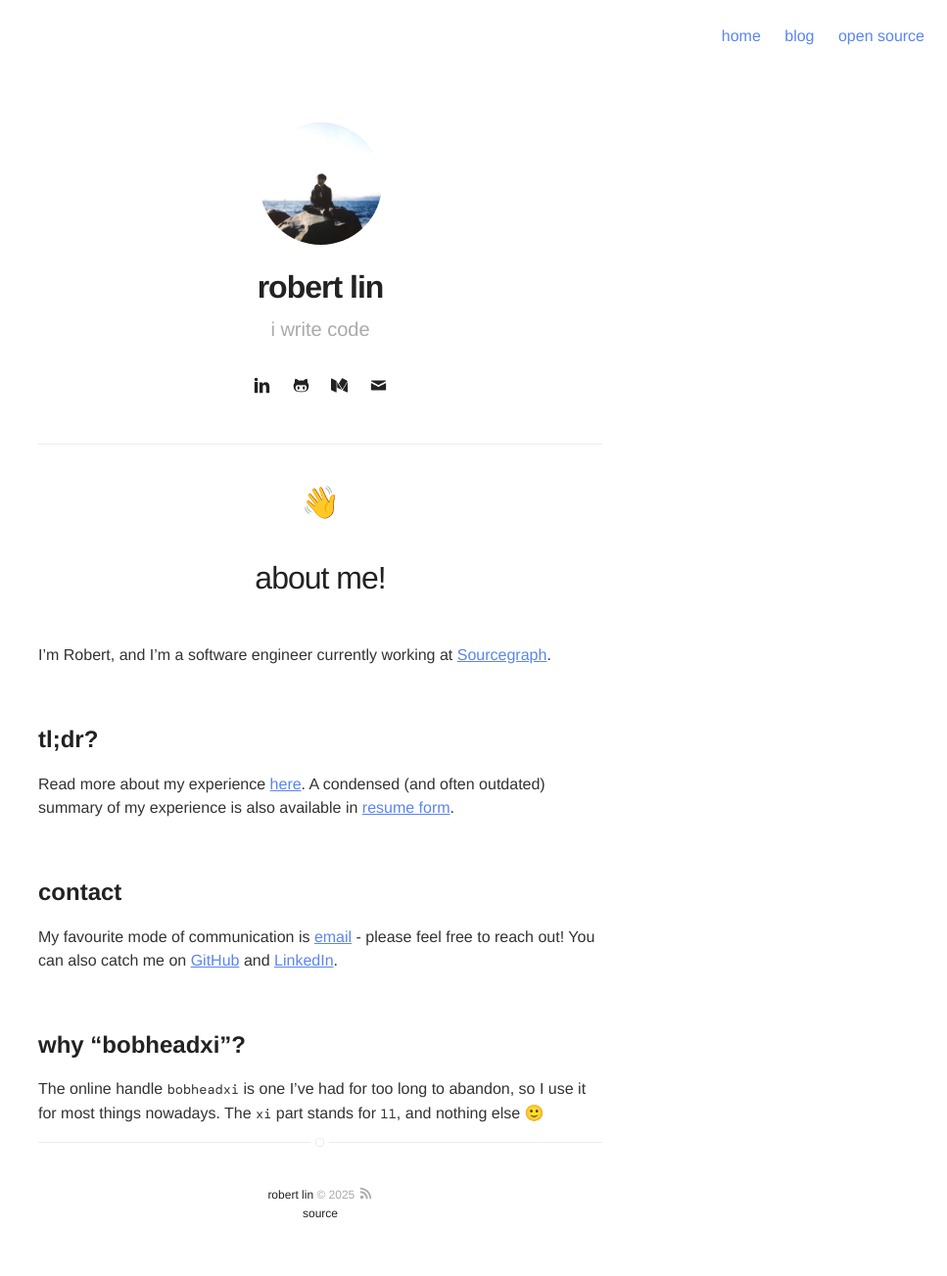
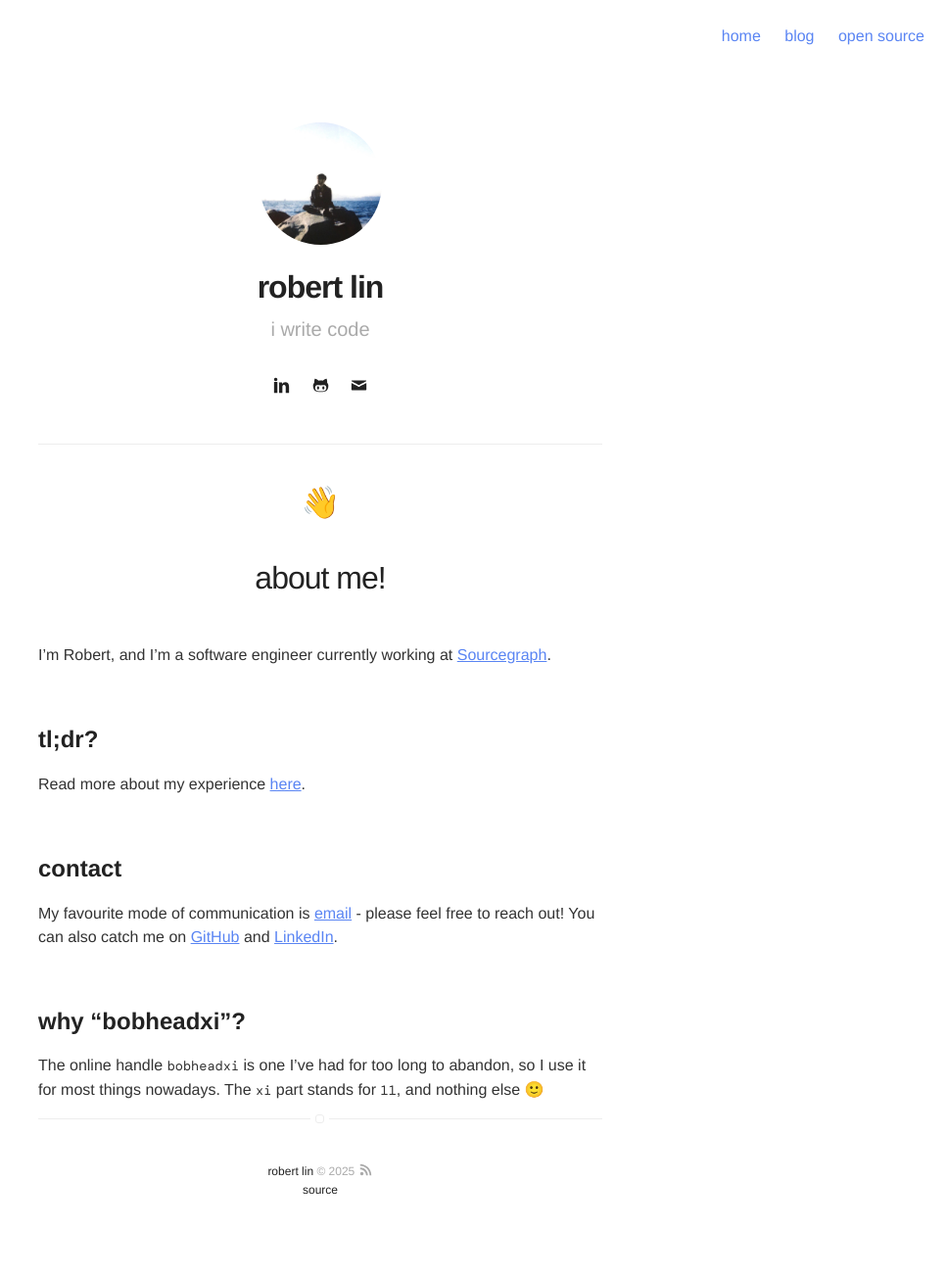
Before and after one commit to bobheadxi/bobheadxi.github.io, a Jekyll site: the page built from about.md, in a window 1280 px wide. Shown: the whole page at 98% size, without its empty margins (313-1280 px from the left). Built offline with Jekyll 4.4.1, drawn with Linux system fonts in a browser that asks for light colours; nearby versions of some CDN libraries; some web fonts are replaced; a style sheet for code colours, icons or effects is not loaded; after the commit the page ends 1279 px from its top, so only the background shows below that.

Commit message:
more tweaks

```diff
--- a/_config.yml
+++ b/_config.yml
@@ -49,7 +49,7 @@ collections:
 
 # if you don't have any of social below, comment the line
 github: bobheadxi
-medium: bobheadxi
+# medium: bobheadxi
 linkedin: robert-lin
 email: robert@bobheadxi.dev
 
--- a/about.md
+++ b/about.md
@@ -15,7 +15,6 @@ I'm Robert, and I'm a software engineer currently working at [Sourcegraph](/expe
 ## tl;dr?
 
 Read more about my experience [here](/#work-experience).
-A condensed (and often outdated) summary of my experience is also available in [resume form](https://resume.bobheadxi.dev).
 
 <br />
 
```
